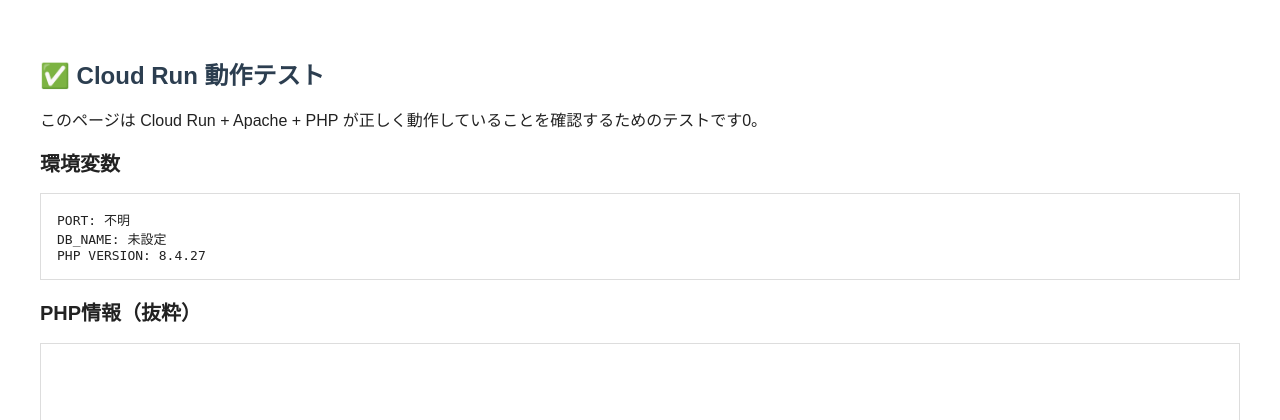
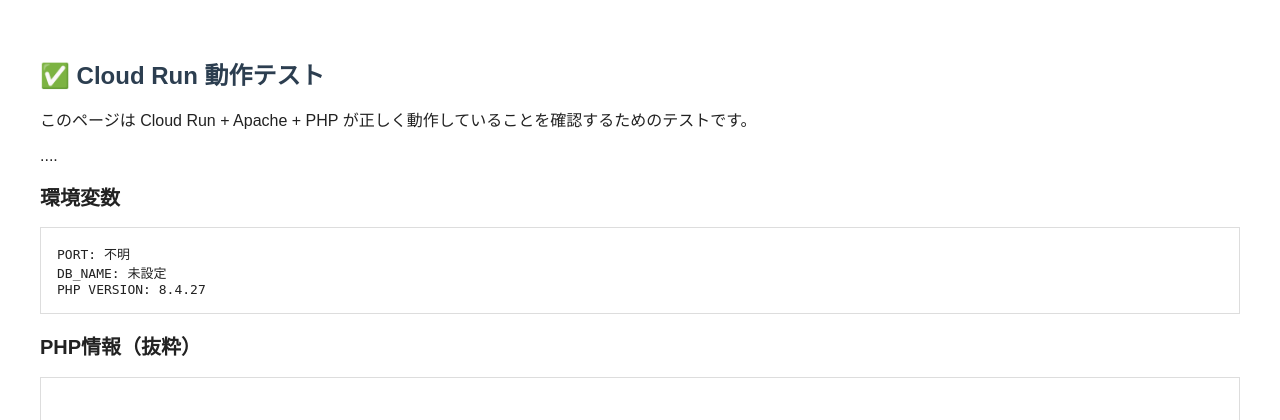
Before and after one commit to syu5687/taku-ds, a PHP site: page / in a window 1280 px wide. Shown: the top 420 px of the page. Run offline with PHP 8.4, Linux system fonts and the light colour scheme.

Commit message:
Update index.php
text追加

```diff
--- a/index.php
+++ b/index.php
@@ -29,8 +29,8 @@ $db_name = getenv('DB_NAME') ?: '未設定';
 </head>
 <body>
   <h1>✅ Cloud Run 動作テスト</h1>
-  <p>このページは Cloud Run + Apache + PHP が正しく動作していることを確認するためのテストです0。</p>
-
+  <p>このページは Cloud Run + Apache + PHP が正しく動作していることを確認するためのテストです。</p>
+  <span>....</span>
   <h2>環境変数</h2>
   <pre>
 PORT: <?= htmlspecialchars($port) ?>
```
